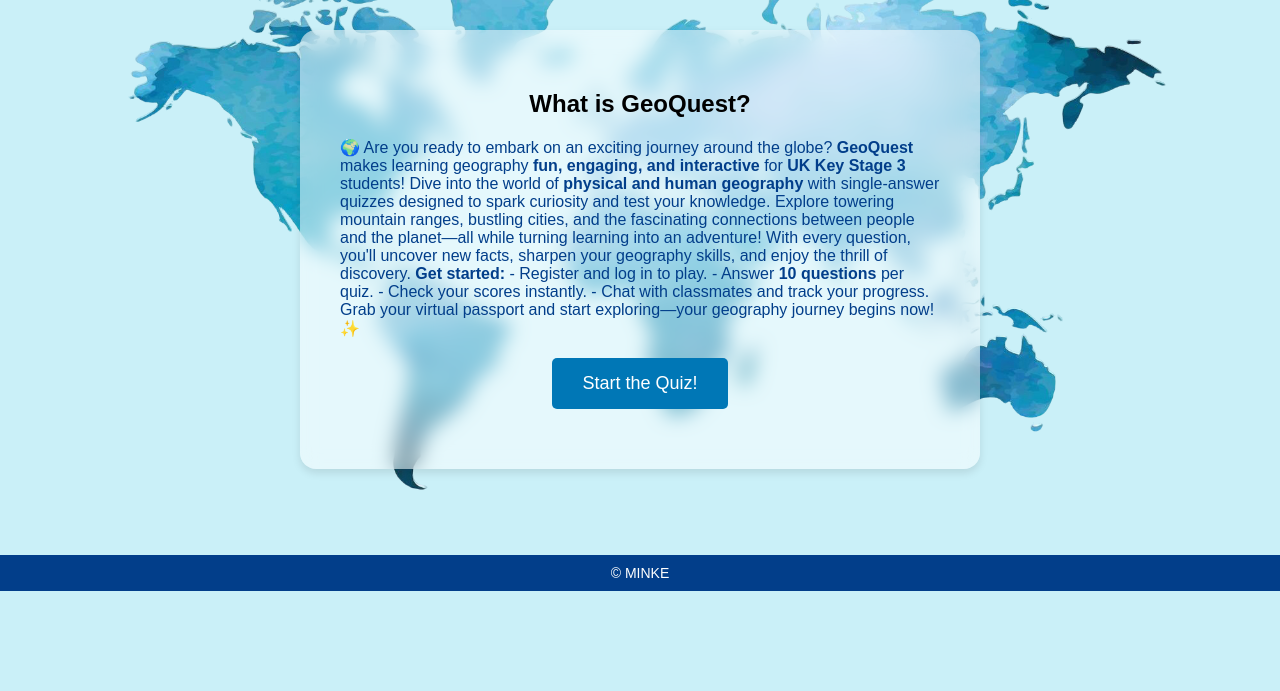
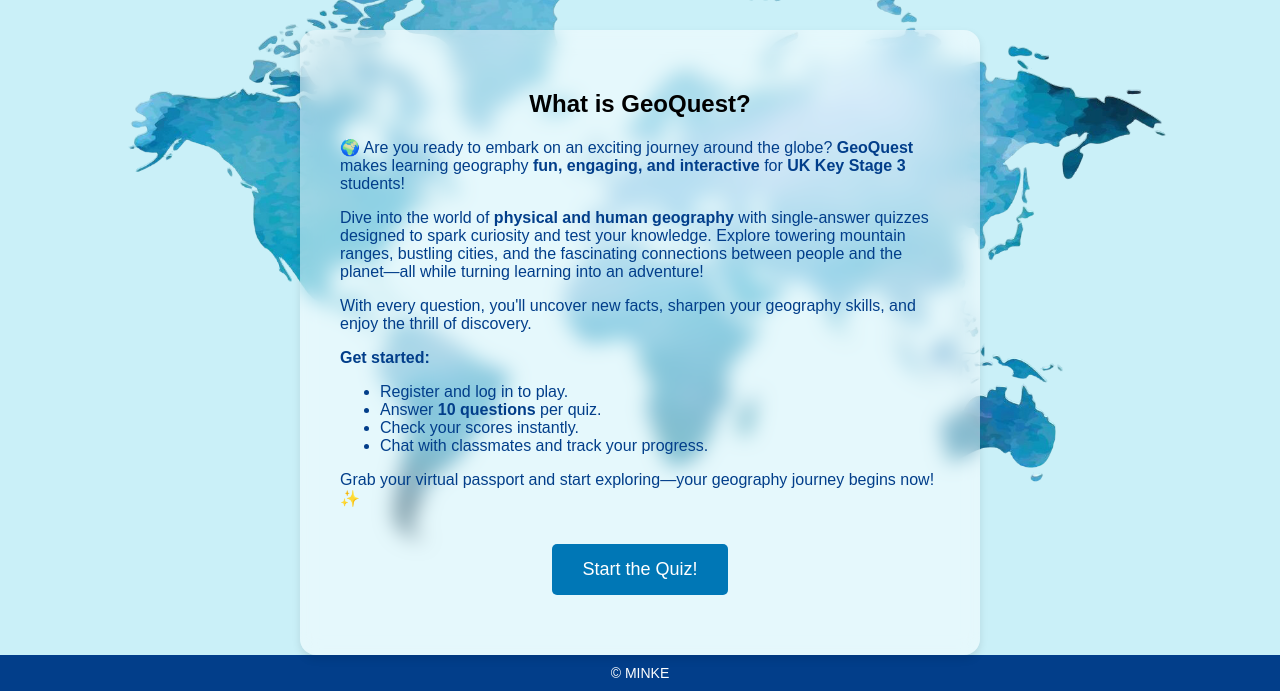
Before and after one commit to Kaia1332/Project_Alpha, a website: page client/homePage/home.html in a window 1280 px wide. Shown: the part 209-900 px from the top of the page. Before the commit the page ends 800 px from the top, so only its background shows below. Drawn offline with Linux system fonts and the light colour scheme; a web font is replaced by a local one.

Commit message:
format HOME text

```diff
--- a/client/homePage/home.html
+++ b/client/homePage/home.html
@@ -35,23 +35,28 @@
     <h1>Welcome to GeoQuest</h1>
     <div class="container">
 <div>
+
+<div>
   <h2>What is GeoQuest?</h2>
   <article>
-    🌍 Are you ready to embark on an exciting journey around the globe?
-    <strong>GeoQuest</strong> makes learning geography <strong>fun, engaging, and interactive</strong> for <strong>UK Key Stage 3</strong> students!
+    <p>🌍 Are you ready to embark on an exciting journey around the globe? <strong>GeoQuest</strong> makes learning geography <strong>fun, engaging, and interactive</strong> for <strong>UK Key Stage 3</strong> students!</p>
 
-    Dive into the world of <strong>physical and human geography</strong> with single-answer quizzes designed to spark curiosity and test your knowledge. Explore towering mountain ranges, bustling cities, and the fascinating connections between people and the planet—all while turning learning into an adventure!
+    <p>Dive into the world of <strong>physical and human geography</strong> with single-answer quizzes designed to spark curiosity and test your knowledge. Explore towering mountain ranges, bustling cities, and the fascinating connections between people and the planet—all while turning learning into an adventure!</p>
 
-    With every question, you'll uncover new facts, sharpen your geography skills, and enjoy the thrill of discovery.
+    <p>With every question, you'll uncover new facts, sharpen your geography skills, and enjoy the thrill of discovery.</p>
 
-    <strong>Get started:</strong>
-    - Register and log in to play.
-    - Answer <strong>10 questions</strong> per quiz.
-    - Check your scores instantly.
-    - Chat with classmates and track your progress.
+    <p><strong>Get started:</strong></p>
+    <ul>
+      <li>Register and log in to play.</li>
+      <li>Answer <strong>10 questions</strong> per quiz.</li>
+      <li>Check your scores instantly.</li>
+      <li>Chat with classmates and track your progress.</li>
+    </ul>
 
-    Grab your virtual passport and start exploring—your geography journey begins now! ✨
+    <p>Grab your virtual passport and start exploring—your geography journey begins now! ✨</p>
   </article>
+</div>
+
 </div>
 
 
```
